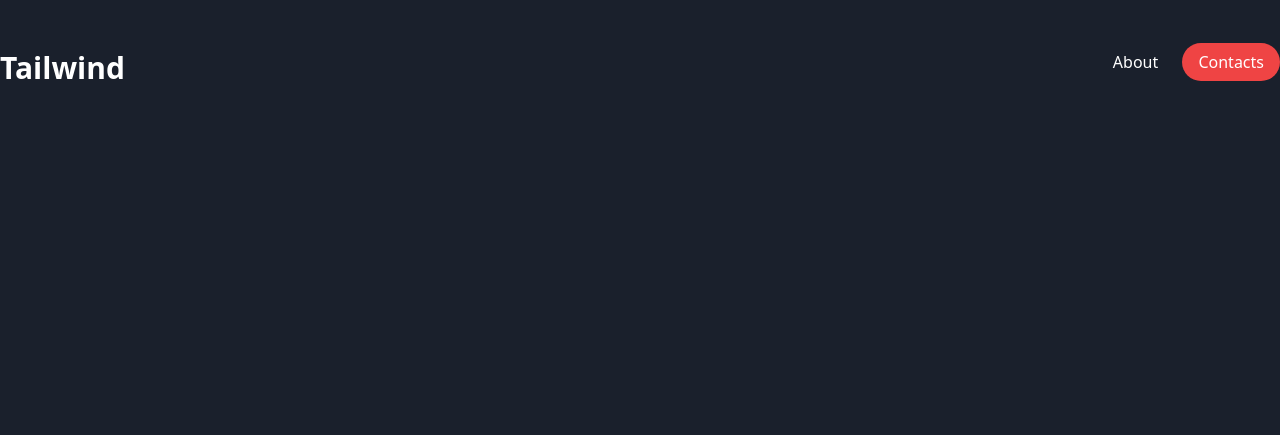
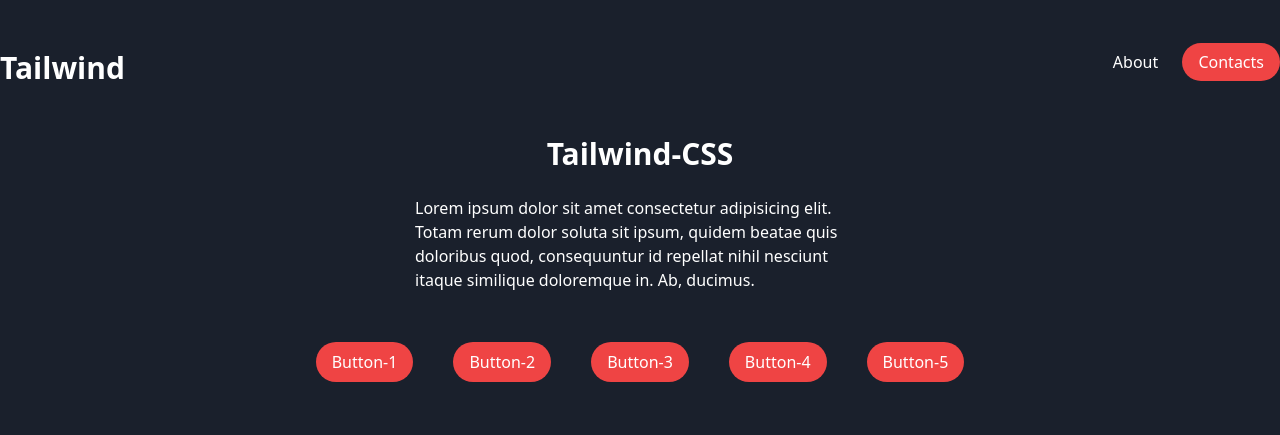
Before and after one commit to whynot3978/tailwind-project-main-features, a website: page index.html in a window 1280 px wide. Drawn offline with Linux system fonts and the light colour scheme.

Commit message:
Add <main> section

```diff
--- a/index.html
+++ b/index.html
@@ -17,5 +17,24 @@
             </div>
         </div>
     </header>
+
+    <main class="container mx-auto py-big">
+        <h1 class="text-center text-3xl font-bold">Tailwind-CSS</h1>
+
+        <p class="pt-6 w-[450px] mx-auto">
+            Lorem ipsum dolor sit amet consectetur adipisicing elit. Totam
+            rerum dolor soluta sit ipsum, quidem beatae quis doloribus quod,
+            consequuntur id repellat nihil nesciunt itaque similique doloremque
+            in. Ab, ducimus.
+        </p>
+
+        <div class="flex justify-center space-x-10 pt-big">
+            <div class="bg-red-500 py-2 px-4 rounded-full hover:bg-red-700">Button-1</div>
+            <div class="bg-red-500 py-2 px-4 rounded-full hover:bg-red-700">Button-2</div>
+            <div class="bg-red-500 py-2 px-4 rounded-full hover:bg-red-700">Button-3</div>
+            <div class="bg-red-500 py-2 px-4 rounded-full hover:bg-red-700">Button-4</div>
+            <div class="bg-red-500 py-2 px-4 rounded-full hover:bg-red-700">Button-5</div>
+        </div>
+    </main>
 </body>
 </html>
```
Also changed, not shown: css/style.css.
